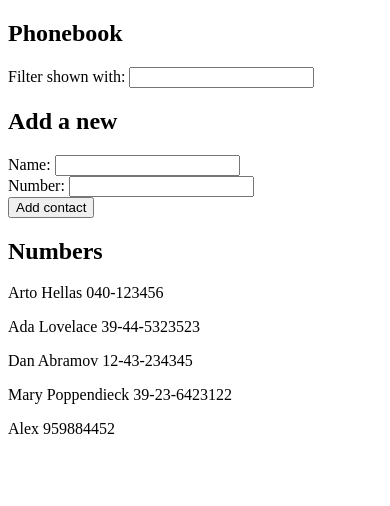
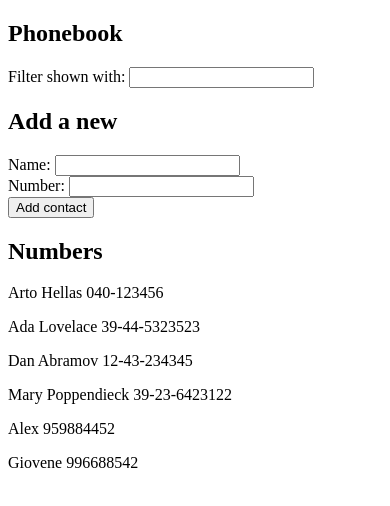
Before and after one commit to ArthurGC/fullstackopen, a React (Create React App) app in the folder part2/phonebook/: page / in a window 390 px wide. Shown: the top 506 px of the page. Built offline with nearby package versions, Linux system fonts and the light colour scheme; data requests are answered from the project's data file.

Commit message:
feat:Add phonebook part8

```diff
--- a/part2/phonebook/db.json
+++ b/part2/phonebook/db.json
@@ -24,6 +24,11 @@
       "name": "Alex",
       "number": "959884452",
       "id": 5
+    },
+    {
+      "name": "Giovene",
+      "number": "996688542",
+      "id": 6
     }
   ]
 }
--- a/part2/phonebook/src/App.js
+++ b/part2/phonebook/src/App.js
@@ -2,7 +2,7 @@ import React, { useState, useEffect } from 'react'
 import Filter from './components/Filter'
 import PersonForm from './components/PersonForm'
 import ListPerson from './components/ListPerson'
-import axios from 'axios'
+import actions from './services/persons'
 
 const App = () => {
   const [persons, setPersons] = useState([])
@@ -11,9 +11,16 @@ const App = () => {
   const [wordFiltered, setWordFiltered] = useState('')
 
   useEffect(() => {
-    axios.get("http://localhost:3001/persons")
-      .then(response => setPersons(response.data))
+    getAllPersons()
   }, [])
+
+  const getAllPersons = async () => {
+    try {
+      setPersons(await actions.getAll())
+    } catch (error) {
+      console.log("There's an error when you try to get persons' list.");
+    }
+  }
 
   const personsToShow = wordFiltered.trim()
     ? persons.filter((person) => person.name.toLowerCase().includes(wordFiltered.toLowerCase()))
@@ -37,8 +44,7 @@ const App = () => {
         number: newNumber
       }
       try {
-        let { data } = await axios.post("http://localhost:3001/persons", newPerson)
-        setPersons(persons.concat(data))
+        setPersons(persons.concat(await actions.create(newPerson)))
         setNewName('')
         setNewNumber('')
       } catch (error) {
--- /dev/null
+++ b/part2/phonebook/src/services/persons.js
@@ -0,0 +1,19 @@
+import axios from 'axios'
+const baseUrl = "http://localhost:3001/persons"
+
+const getAll = async () => {
+    const { data } = await axios.get(baseUrl)
+    return data
+}
+
+const create = async (newNote) => {
+    const { data } = await axios.post(baseUrl, newNote)
+    return data
+}
+
+const actions = {
+    getAll: getAll,
+    create: create,
+}
+
+export default actions
```
